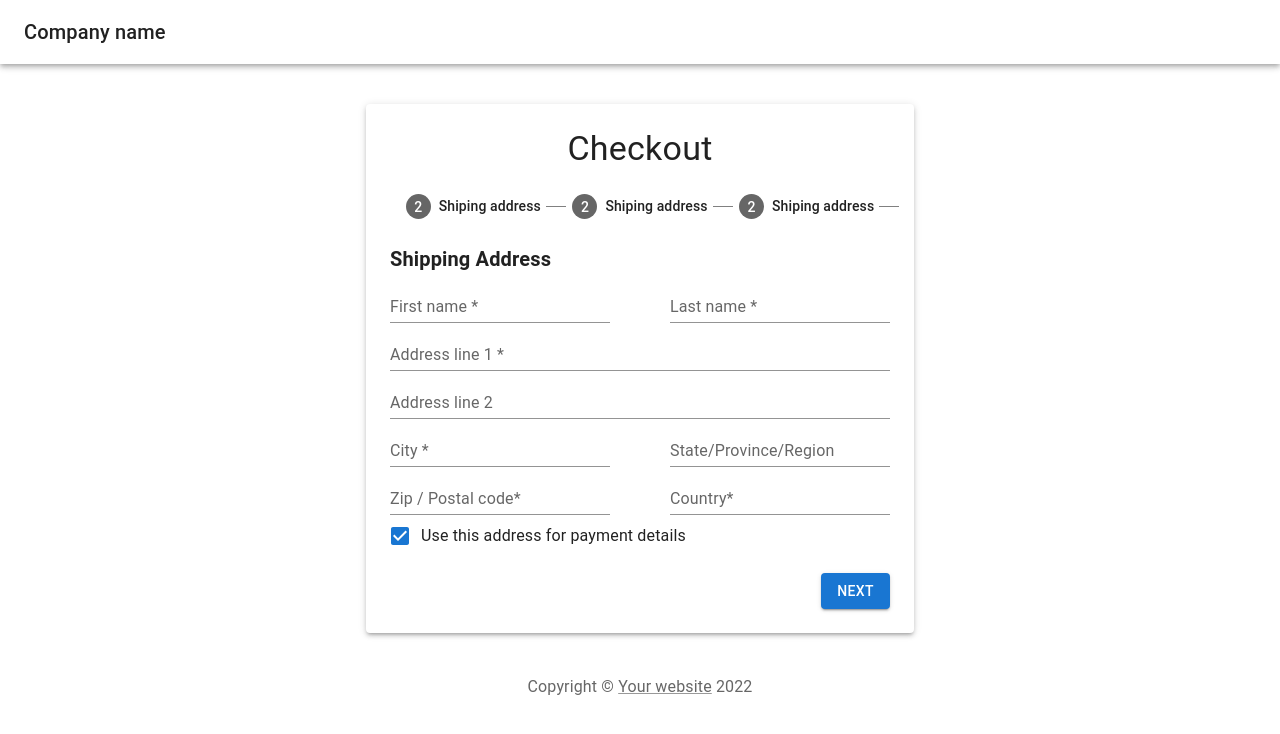
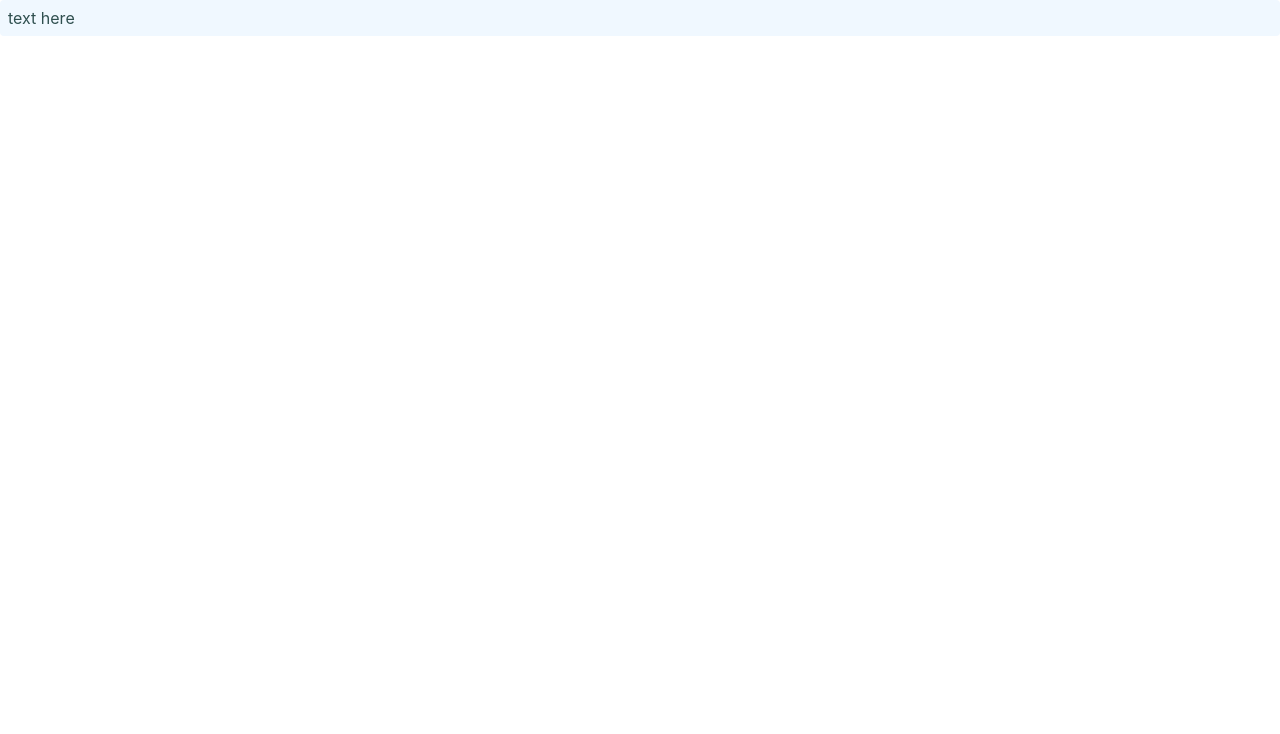
Before and after one commit to k4-100/mui-tutorial, a React (Create React App) app: page / in a window 1280 px wide. Shown: the top 734 px of the page. Built offline with nearby package versions, Linux system fonts and the light colour scheme.

Commit message:
Added basic styled component

```diff
--- a/src/App.js
+++ b/src/App.js
@@ -1,224 +1,19 @@
-import {
-  AppBar,
-  Paper,
-  Toolbar,
-  Typography,
-  Box,
-  FormControlLabel,
-  Checkbox,
-  FormGroup,
-  TextField,
-  Grid,
-  Button,
-  Link,
-} from "@mui/material";
 import * as React from "react";
+import { styled } from "@mui/system";
 
-const NumberedText = () => {
-  return (
-    <Typography
-      variant="subtitle2"
-      sx={{
-        mx: "auto",
-        display: "flex",
-        alignItems: "center",
-        position: "relative",
-        "& > *:after": {
-          width: "20px",
-          height: "1px",
-          content: '"."',
-          background: "gray",
-          display: "block",
-          position: "absolute",
-          top: "50%",
-          right: "-25px",
-        },
-      }}
-    >
-      <Box
-        color="white"
-        sx={{
-          mr: 1,
-          width: "25px",
-          height: "25px",
-          boxSizing: "border-box",
-          display: "flex",
-          justifyContent: "center",
-          alignItems: "flex-end",
-          backgroundColor: "text.secondary",
-          borderRadius: "50%",
-        }}
-      >
-        <Typography variant="subtitle2">2</Typography>
-      </Box>
-      Shiping address
-    </Typography>
-  );
-};
+const MyComponent = styled("div")({
+  color: "darkslategray",
+  backgroundColor: "aliceblue",
+  padding: 8,
+  borderRadius: 4,
+});
 
 const App = () => {
   return (
     <>
-      <AppBar
-        position="static"
-        sx={{
-          background: "white",
-        }}
-      >
-        <Toolbar>
-          <Typography variant="h6" color="text.primary">
-            Company name
-          </Typography>
-        </Toolbar>
-      </AppBar>
-      <Paper
-        elevation={3}
-        sx={{
-          mt: 5,
-          py: 3,
-          px: 3,
-          mx: "auto",
-          width: "min(100%, 500px)",
-        }}
-      >
-        <Typography variant="h4" align="center">
-          Checkout
-        </Typography>
-        <Box
-          sx={{
-            display: "flex",
-            mt: 3,
-          }}
-        >
-          <NumberedText />
-          <NumberedText />
-          <NumberedText />
-        </Box>
-        <Typography
-          variant="h6"
-          sx={{
-            mt: 3,
-            fontWeight: "bold",
-          }}
-        >
-          Shipping Address
-        </Typography>
-        <FormGroup>
-          <Grid
-            container
-            sx={{
-              "& > *": {
-                my: "18px",
-              },
-            }}
-          >
-            <Grid
-              item
-              container
-              sx={{
-                display: "flex",
-                justifyContent: "space-between",
-              }}
-            >
-              <TextField
-                id="standard-basic"
-                label="First name *"
-                variant="standard"
-              />
-              <TextField
-                id="standard-basic"
-                label="Last name *"
-                variant="standard"
-              />
-            </Grid>
-            <Grid item xs={12}>
-              <TextField
-                id="standard-basic"
-                label="Address line 1 *"
-                variant="standard"
-                sx={{
-                  width: 1,
-                }}
-              />
-            </Grid>
-            <Grid item xs={12}>
-              <TextField
-                id="standard-basic"
-                label="Address line 2"
-                variant="standard"
-                sx={{
-                  width: 1,
-                }}
-              />
-            </Grid>
-            <Grid
-              item
-              container
-              sx={{
-                display: "flex",
-                justifyContent: "space-between",
-              }}
-            >
-              <TextField
-                id="standard-basic"
-                label="City *"
-                variant="standard"
-              />
-              <TextField
-                id="standard-basic"
-                label="State/Province/Region"
-                variant="standard"
-              />
-            </Grid>
-            <Grid
-              item
-              container
-              sx={{
-                display: "flex",
-                justifyContent: "space-between",
-              }}
-            >
-              <TextField
-                id="standard-basic"
-                label="Zip / Postal code*"
-                variant="standard"
-              />
-              <TextField
-                id="standard-basic"
-                label="Country*"
-                variant="standard"
-              />
-            </Grid>
-          </Grid>
-          <FormGroup>
-            <FormControlLabel
-              control={<Checkbox defaultChecked />}
-              label="Use this address for payment details"
-            />
-          </FormGroup>
-          <Button
-            variant="contained"
-            sx={{
-              mt: 2,
-              ml: "auto",
-            }}
-          >
-            Next
-          </Button>
-        </FormGroup>
-      </Paper>
-
-      <Typography
-        align="center"
-        variant="subtitle1"
-        color="text.secondary"
-        sx={{
-          mt: 5,
-        }}
-      >
-        Copyright © <Link color="text.secondary"> Your website</Link> 2022
-      </Typography>
+      <MyComponent>text here</MyComponent>
     </>
   );
 };
+
 export default App;
```
